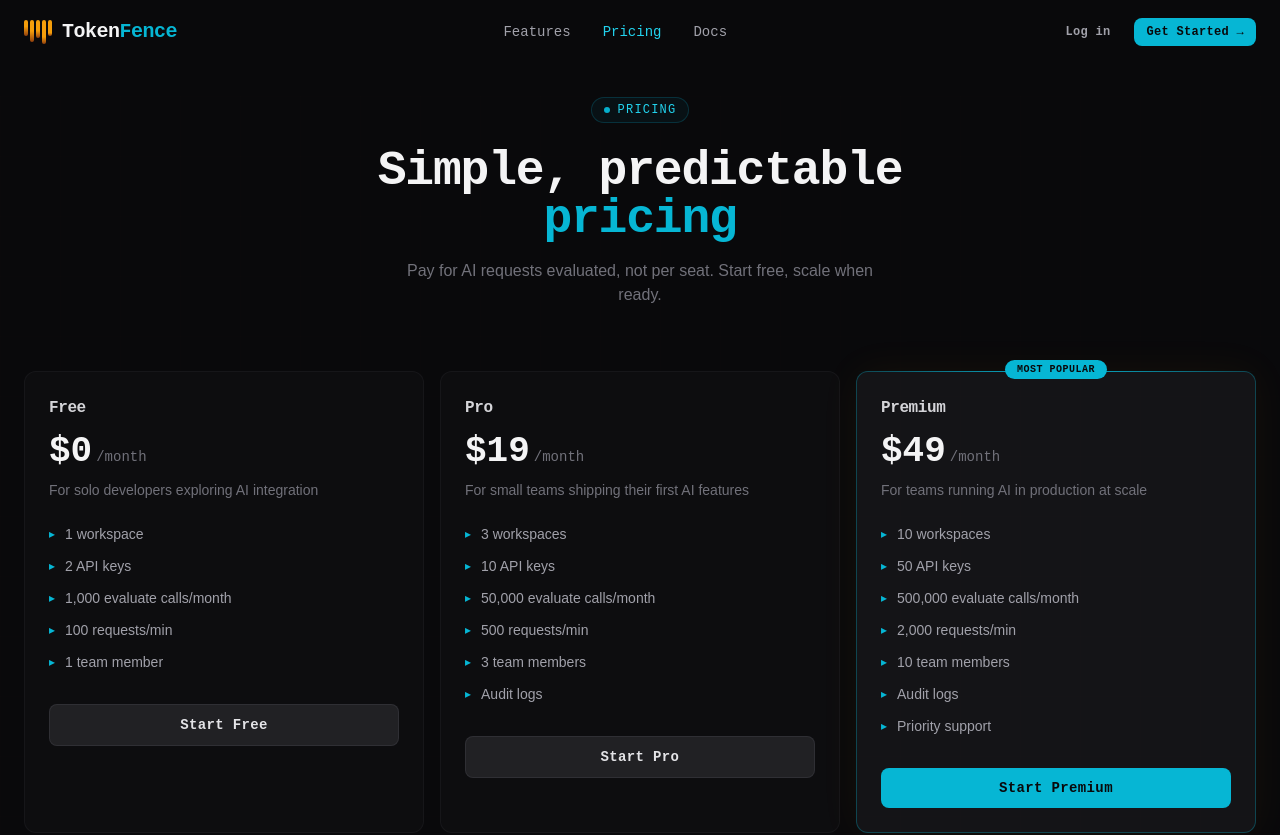
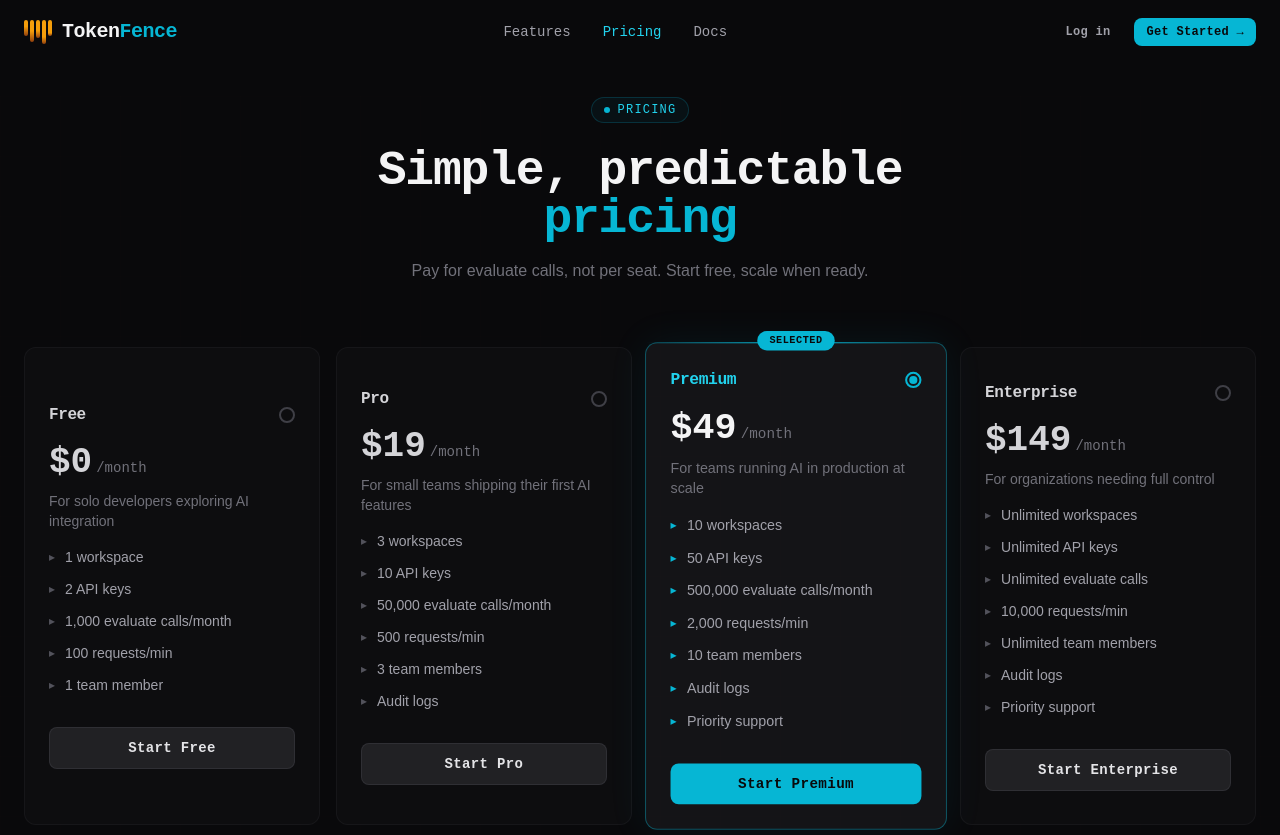
Before and after one commit to samuelbrhane/TokVigil, a Next.js app in the folder frontend/: page /pricing in a window 1280 px wide. Shown: the top 835 px of the page. Built offline with nearby package versions, Linux system fonts and the light colour scheme.

Commit message:
feat: update pricing page with 4-plan selectable cards, comparison table with Premium column, updated FAQ

```diff
--- a/frontend/src/app/(public)/pricing/page.tsx
+++ b/frontend/src/app/(public)/pricing/page.tsx
@@ -1,78 +1,117 @@
 "use client";
 
 import { useState } from "react";
-import Link from "next/link";
 import { useInView } from "@/lib/hooks";
 import { PLANS, FEATURE_COMPARISON, PRICING_FAQ } from "@/lib/constants";
-import { Button, GridBackground } from "@/components/ui";
+import { GridBackground } from "@/components/ui";
 import { PageHeader } from "@/components/layout";
 import { CTASection } from "@/components/landing";
 
 function PlanCards() {
   const [ref, visible] = useInView(0.1);
+  const [selected, setSelected] = useState(2);
 
   return (
     <div
       ref={ref as React.RefObject<HTMLDivElement>}
-      className="grid grid-cols-1 md:grid-cols-3 gap-4 mb-24"
+      className="grid grid-cols-1 md:grid-cols-2 lg:grid-cols-4 gap-4 mb-24"
     >
-      {PLANS.map((plan, i) => (
-        <div
+      {PLANS.map((plan, i) => {
+        const isSelected = selected === i;
+
+        return (
+          <button
             key={plan.name}
-          className={`relative group p-6 rounded-xl border transition-all duration-500 ${
-            plan.highlighted
-              ? "bg-surface-900/80 border-brand-500/30 shadow-[0_0_40px_rgba(245,158,11,0.06)]"
+            onClick={() => setSelected(i)}
+            className={`relative text-left p-6 rounded-xl border transition-all duration-300 cursor-pointer ${
+              isSelected
+                ? "bg-surface-900/80 border-brand-500/40 shadow-[0_0_40px_rgba(6,182,212,0.08)] scale-[1.02]"
                 : "bg-surface-900/30 border-surface-800/40 hover:border-surface-700/60"
             }`}
             style={{
               opacity: visible ? 1 : 0,
-            transform: visible ? "translateY(0)" : "translateY(30px)",
-            transition: `all 0.6s cubic-bezier(0.16, 1, 0.3, 1) ${i * 0.1}s`,
+              transform: visible
+                ? isSelected
+                  ? "translateY(0) scale(1.02)"
+                  : "translateY(0) scale(1)"
+                : "translateY(30px) scale(1)",
+              transition: `all 0.4s cubic-bezier(0.16, 1, 0.3, 1) ${i * 0.1}s`,
             }}
           >
-          {plan.highlighted && (
+            {isSelected && (
               <>
                 <div className="absolute -top-px left-0 right-0 h-px bg-gradient-to-r from-transparent via-brand-500 to-transparent" />
                 <div className="absolute -top-3 left-1/2 -translate-x-1/2 px-3 py-0.5 rounded-full bg-brand-500 text-surface-950 text-[10px] font-mono font-bold uppercase tracking-wider">
-                Most Popular
+                  Selected
                 </div>
               </>
             )}
-          <div className="mb-6">
-            <h3 className="font-mono font-bold text-surface-300 tracking-tight">
+
+            <div className="flex items-center justify-between mb-4">
+              <h3
+                className={`font-mono font-bold tracking-tight ${isSelected ? "text-brand-400" : "text-surface-300"}`}
+              >
                 {plan.name}
               </h3>
-            <div className="mt-3 flex items-baseline gap-1">
-              <span className="text-4xl font-bold text-surface-100 font-mono">
+              <div
+                className={`w-4 h-4 rounded-full border-2 flex items-center justify-center transition-colors ${
+                  isSelected ? "border-brand-500" : "border-surface-700"
+                }`}
+              >
+                {isSelected && (
+                  <div className="w-2 h-2 rounded-full bg-brand-500" />
+                )}
+              </div>
+            </div>
+
+            <div className="mb-4">
+              <div className="flex items-baseline gap-1">
+                <span
+                  className={`text-4xl font-bold font-mono ${isSelected ? "text-surface-100" : "text-surface-300"}`}
+                >
                   {plan.price}
                 </span>
                 <span className="text-sm text-surface-500 font-mono">
                   {plan.period}
                 </span>
               </div>
-            <p className="mt-2 text-sm text-surface-500">{plan.description}</p>
+              <p className="mt-2 text-sm text-surface-500">
+                {plan.description}
+              </p>
             </div>
+
             <ul className="space-y-3 mb-8">
               {plan.features.map((f) => (
                 <li
                   key={f}
                   className="flex items-start gap-2.5 text-sm text-surface-400"
                 >
-                <span className="text-brand-500 mt-0.5 text-xs">▸</span>
+                  <span
+                    className={`mt-0.5 text-xs ${isSelected ? "text-brand-500" : "text-surface-600"}`}
+                  >
+                    ▸
+                  </span>
                   {f}
                 </li>
               ))}
             </ul>
-          <Link href="/signup">
-            <Button
-              variant={plan.highlighted ? "primary" : "secondary"}
-              className="w-full"
+
+            <div
+              onClick={(e) => {
+                e.stopPropagation();
+                window.location.href = "/signup";
+              }}
+              className={`w-full text-center py-2.5 px-5 rounded-lg font-mono font-semibold text-sm tracking-wide transition-all duration-300 ${
+                isSelected
+                  ? "bg-brand-500 text-surface-950 hover:bg-brand-400"
+                  : "bg-surface-800/80 text-surface-200 border border-surface-700/50 hover:border-brand-500/30 hover:text-brand-400"
+              }`}
             >
               {plan.cta}
-            </Button>
-          </Link>
             </div>
-      ))}
+          </button>
+        );
+      })}
     </div>
   );
 }
@@ -103,8 +142,11 @@ function ComparisonTable() {
               <th className="text-center px-5 py-3 text-xs font-mono font-bold text-surface-400 uppercase tracking-wider">
                 Free
               </th>
+              <th className="text-center px-5 py-3 text-xs font-mono font-bold text-surface-400 uppercase tracking-wider">
+                Pro
+              </th>
               <th className="text-center px-5 py-3 text-xs font-mono font-bold text-brand-400 uppercase tracking-wider bg-brand-500/5">
-                Pro
+                Premium
               </th>
               <th className="text-center px-5 py-3 text-xs font-mono font-bold text-surface-400 uppercase tracking-wider">
                 Enterprise
@@ -123,8 +165,11 @@ function ComparisonTable() {
                 <td className="px-5 py-3 text-sm text-surface-500 text-center font-mono">
                   {row.free}
                 </td>
+                <td className="px-5 py-3 text-sm text-surface-500 text-center font-mono">
+                  {row.pro}
+                </td>
                 <td className="px-5 py-3 text-sm text-surface-300 text-center font-mono bg-brand-500/5">
-                  {row.pro}
+                  {row.premium}
                 </td>
                 <td className="px-5 py-3 text-sm text-surface-500 text-center font-mono">
                   {row.enterprise}
@@ -193,7 +238,7 @@ export default function PricingPage() {
             tag="Pricing"
             title="Simple, predictable"
             highlight="pricing"
-            description="Pay for AI requests evaluated, not per seat. Start free, scale when ready."
+            description="Pay for evaluate calls, not per seat. Start free, scale when ready."
           />
           <PlanCards />
           <ComparisonTable />
```
Lines whose indentation alone changed are shown as unchanged.
